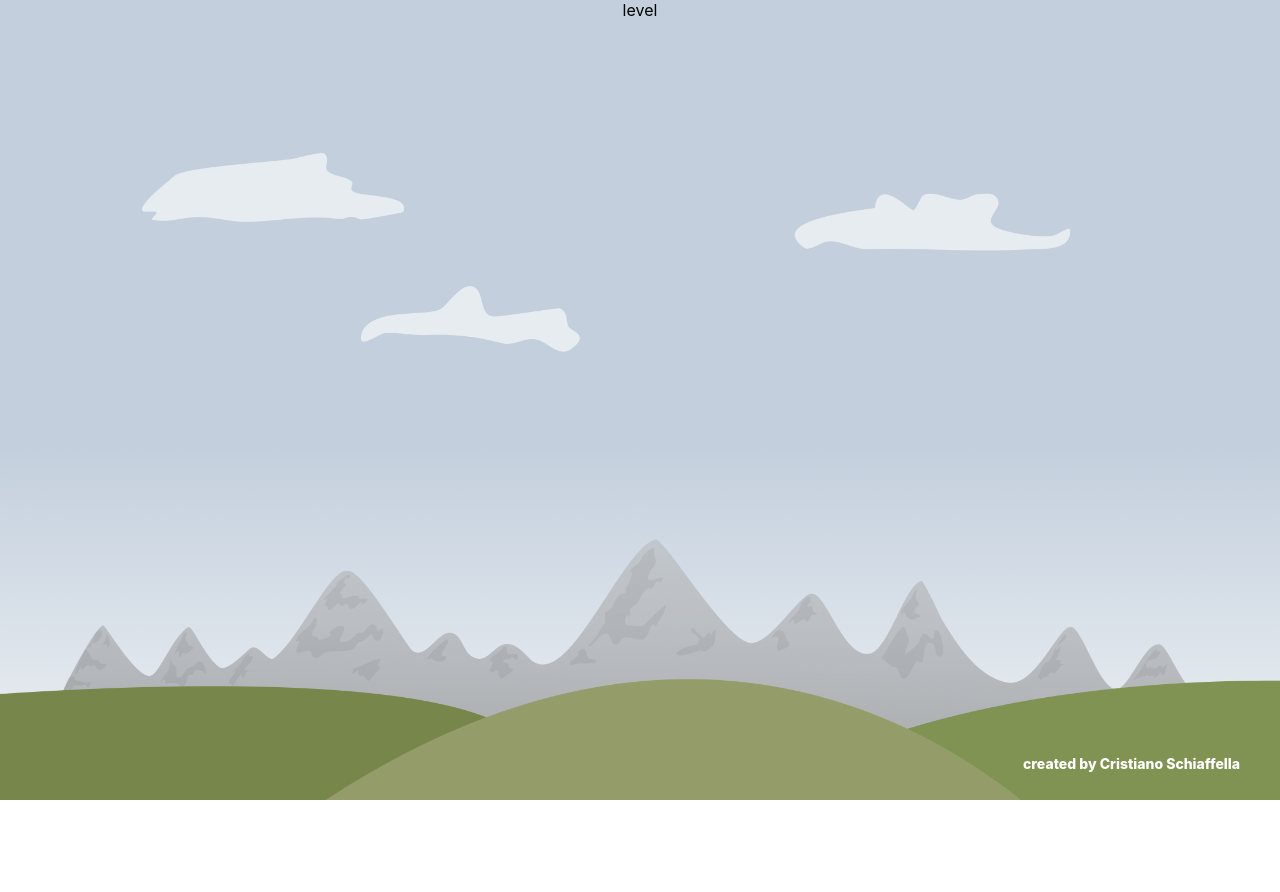
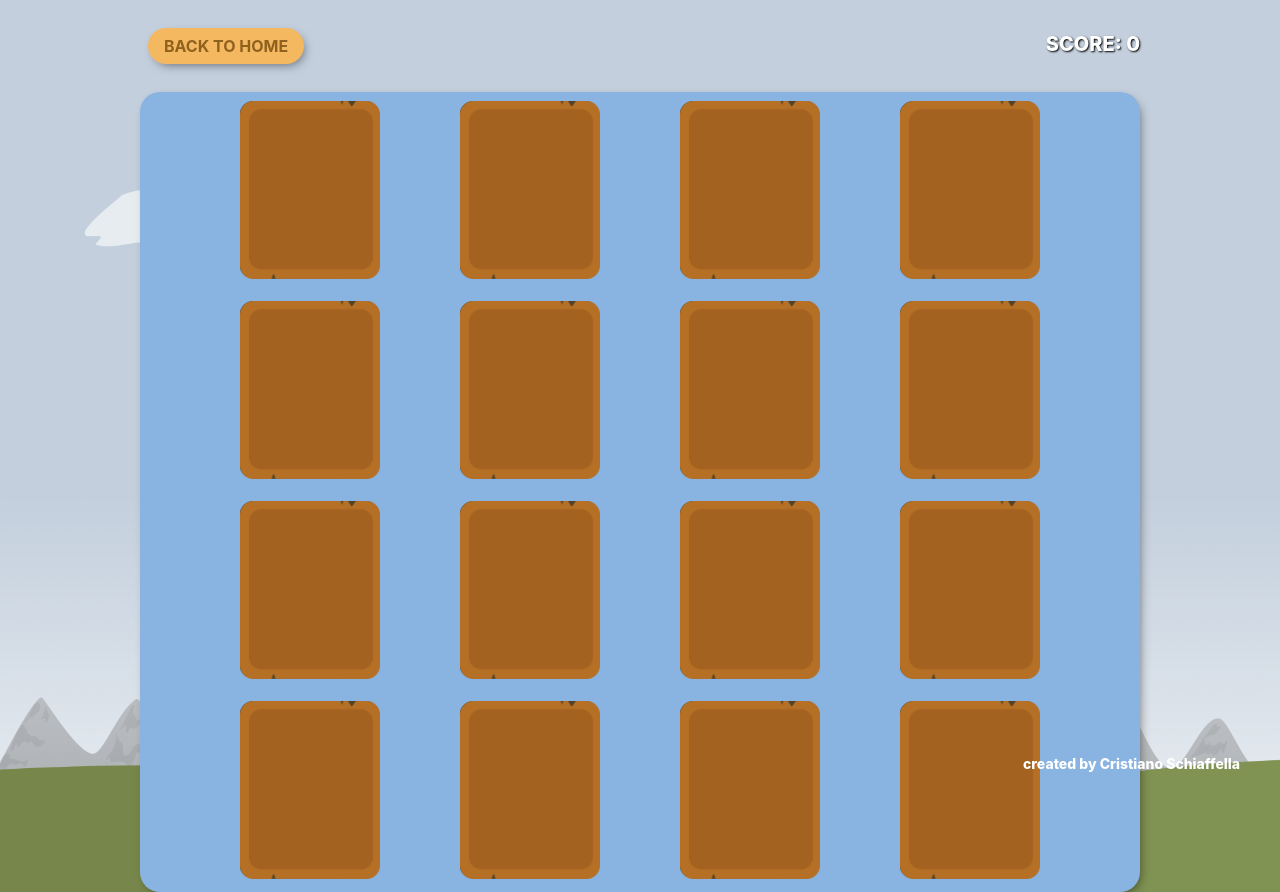
Before and after one commit to crischiaff/memory-game, a React (Create React App) app: page /level in a window 1280 px wide. Before the commit the page ends 800 px from the top, so only its background shows below. Built offline with nearby package versions, Linux system fonts and the light colour scheme.

Commit message:
add cards

```diff
--- a/src/App.css
+++ b/src/App.css
@@ -68,7 +68,7 @@
 }
 
 .Panel__Container {
-  background-color: #87a8de;
+  background-color: #89b3e0;
   padding: 20px;
   margin: 8px;
   border-radius: 20px;
--- /dev/null
+++ b/src/components/Card.css
@@ -0,0 +1,13 @@
+.Card__Container img{
+    width: 140px;
+}
+
+.Card__Container img{
+    transition: 0.2s all ease-in-out;
+}
+
+.Card__Container img:hover {
+    transform: scale(1.1);
+    -webkit-filter: drop-shadow(5px 5px 5px #111);
+    filter:         drop-shadow(5px 5px 5px #111);
+}
--- /dev/null
+++ b/src/components/Card.tsx
@@ -0,0 +1,11 @@
+import React from 'react';
+import back from '../assets/CardBack.png';
+import './Card.css'
+
+function Card() {
+    return <div className="Card__Container">
+        <img src={back}/>
+        </div>
+}
+
+export default Card;
--- /dev/null
+++ b/src/pages/level.css
@@ -0,0 +1,36 @@
+.Level__TopBar {
+    display: flex;
+    max-width: 1000px;
+    margin:auto;
+    justify-content: space-between;
+    padding-top: 20px;
+}
+.Level__Container {
+    max-width: 1000px;
+    width: 100%;
+}
+.Level__Score {
+    font-size: 20px;
+    font-weight: 800;
+    color: white;
+    text-shadow: 1px 1px 2px black;
+    padding-top: 12px;
+}
+.Level__CardsContent {
+    height: 800px;
+    width: 1000px;
+    margin: auto;
+    background-color: aliceblue;
+    margin-top: 20px;
+
+    border-radius: 20px;
+  -webkit-box-shadow: 3px 4px 11px -4px rgba(0,0,0,0.57);
+  box-shadow: 3px 4px 11px -4px rgba(0,0,0,0.57);
+  background-color: #89b3e0;
+
+  display: flex;
+  flex-wrap: wrap;
+  gap: 0 80px;
+  justify-content: center;
+  align-items: center;
+}
--- a/src/pages/level.tsx
+++ b/src/pages/level.tsx
@@ -1,9 +1,47 @@
-import React from 'react';
+import React, { useState } from 'react';
+import ButtonLink from '../components/ButtonLink';
+import './level.css';
+import Card from '../components/Card';
+
+interface Card {
+
+}
 
 function Level() {
+
+    const [score, setScore] = useState(0);
+
     return (
-        <div>
-            level
+        <div className="Level__Container">
+            <div className="Level__TopBar">
+                <ButtonLink to="/">BACK TO HOME</ButtonLink>
+                <div className="Level__Score">
+                    SCORE: {score}
+                </div>
+            </div>
+            <div className="Level__Content">
+                <div className="Level__CardsContent">
+                    <Card/>
+                    <Card/>
+                    <Card/>
+                    <Card/>
+
+                    <Card/>
+                    <Card/>
+                    <Card/>
+                    <Card/>
+
+                    <Card/>
+                    <Card/>
+                    <Card/>
+                    <Card/>
+
+                    <Card/>
+                    <Card/>
+                    <Card/>
+                    <Card/>
+                </div>
+            </div>
         </div>
         );
 }
```
